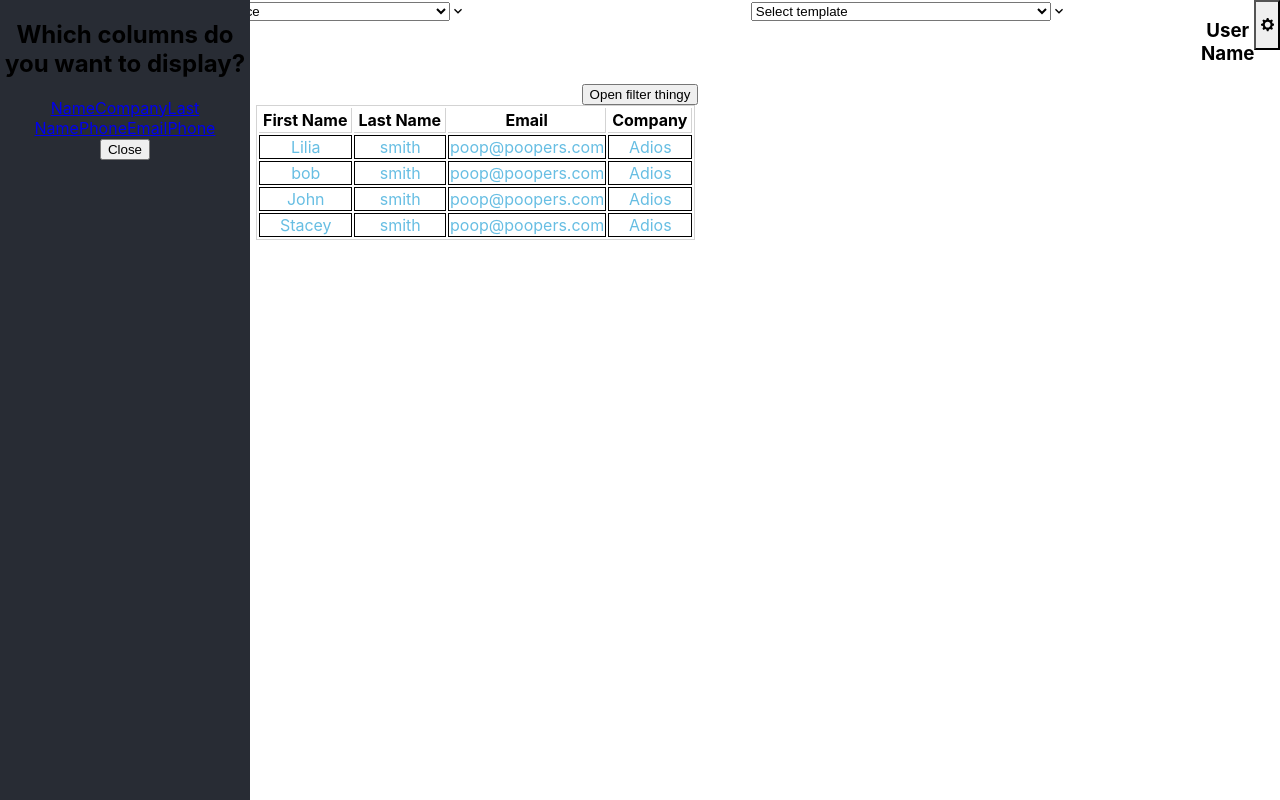
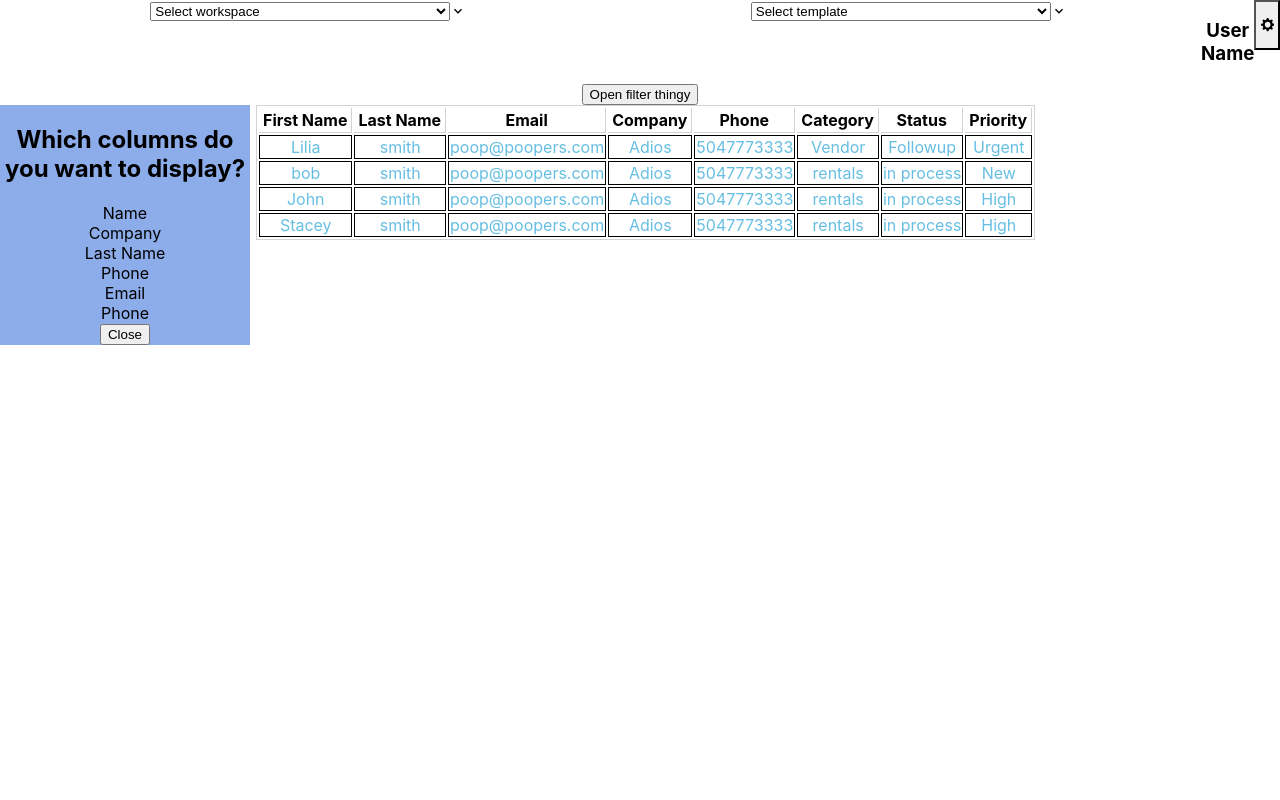
Before and after one commit to tony23nguyen/CRM-Power-Crew, a React (Create React App) app in the folder my-app/frontend/: page / in a window 1280 px wide. Both pictures are taken after a click on the button "Open filter thingy". Built offline with nearby package versions, Linux system fonts and the light colour scheme.

Commit message:
started setting up project with multiple pages

```diff
--- a/my-app/frontend/src/App.css
+++ b/my-app/frontend/src/App.css
@@ -68,13 +68,19 @@ select{
 
 .modalFilter{
   position:fixed;
-  inset: 0;
-  background-color: #282c34;
+  background-color: #8cacea;
   display: flex;
   justify-content: center;
   justify-items: center;
   width: 250px;
-  height: 250;
-  z-index: 1;
+
 
 }
+.filterSelectors{
+  display: flex;
+  flex-direction: column;
+}
+.filterSelectors * {
+  cursor: pointer;
+  margin: auto;
+}
--- a/my-app/frontend/src/App.tsx
+++ b/my-app/frontend/src/App.tsx
@@ -1,19 +1,18 @@
 
 import React from "react";
 import "./App.css";
-import Table from "./Components/Table"
-import Body from "./Components/Body"
-import Header from "./Components/Header"
-import Footer from "./Components/Footer"
 import { filterProps } from "framer-motion";
+import GraphView from "./pages/GraphView";
+import Login from "./pages/Login";
+import TableView from "./pages/TableView";
 
 
 function App() {
 
-  return <div className="App">
-          <Header />
-          <Body />
-        </div>;
+  return (<div className="App">
+          <TableView />
+        </div>
+        )
 }
 
 export default App;
--- a/my-app/frontend/src/Components/FilterModal.tsx
+++ b/my-app/frontend/src/Components/FilterModal.tsx
@@ -15,13 +15,13 @@ export default function FilterModal(props: any){
                 </div>
 
                 <div className="modalBody">
-                    <div>
-                        <a href="#">Name</a>
-                        <a href="#">Company</a>
-                        <a href="#">Last Name</a>
-                        <a href="#">Phone</a>
-                        <a href="#">Email</a>
-                        <a href="#">Phone</a>
+                    <div className="filterSelectors">
+                        <span>Name</span>
+                        <span>Company</span>
+                        <span>Last Name</span>
+                        <span>Phone</span>
+                        <span>Email</span>
+                        <span>Phone</span>
                     </div>
                 <button onClick={()=> props.setIsOpen(false)}>Close</button>
                 </div>
--- a/my-app/frontend/src/Components/Table.tsx
+++ b/my-app/frontend/src/Components/Table.tsx
@@ -8,43 +8,62 @@ export default function Table(): any{
         lname: boolean;
         email: boolean;
         companyname: boolean;
-        phone: boolean
+        phone: boolean;
+        category: boolean;
+        categorystatus: boolean;
+        priority: boolean;
     }
 
-    interface persondata {
+    interface tabledata {
         fname: string;
         lname: string;
         email: string;
         companyname: string;
         phone: number
+        category: string;
+        categorystatus: string;
+        priority: string; //maybe enum?
     }
-    let bob: persondata = {
+
+    let bob: tabledata = {
         fname: "bob",
         lname: "smith",
         email: "poop@poopers.com",
         companyname: "Adios",
-        phone: 5047773333
+        phone: 5047773333,
+        category: "rentals",
+        categorystatus: "in process",
+        priority: "New"
     }
-    let John: persondata = {
+    let John: tabledata = {
         fname: "John",
         lname: "smith",
         email: "poop@poopers.com",
         companyname: "Adios",
-        phone: 5047773333
+        phone: 5047773333,
+        category: "rentals",
+        categorystatus: "in process",
+        priority: "High"
     }
-    let Stacey: persondata = {
+    let Stacey: tabledata = {
         fname: "Stacey",
         lname: "smith",
         email: "poop@poopers.com",
         companyname: "Adios",
-        phone: 5047773333
+        phone: 5047773333,
+        category: "rentals",
+        categorystatus: "in process",
+        priority: "High"
     }
-    let Lilia: persondata = {
+    let Lilia: tabledata = {
         fname: "Lilia",
         lname: "smith",
         email: "poop@poopers.com",
         companyname: "Adios",
-        phone: 5047773333
+        phone: 5047773333,
+        category: "Vendor",
+        categorystatus: "Followup",
+        priority: "Urgent"
     }
     const customers = [Lilia, bob, John, Stacey]
 
@@ -53,7 +72,10 @@ export default function Table(): any{
         lname: true,
         email: true,
         companyname: true,
-        phone: false
+        phone: true,
+        category: true,
+        categorystatus: true,
+        priority: true
     }
 
     function createTableHeaders(): any{
@@ -64,6 +86,9 @@ export default function Table(): any{
                 {userFilter.email && <th>Email</th>}
                 {userFilter.companyname && <th>Company</th>}
                 {userFilter.phone && <th>Phone</th>}
+                {userFilter.category && <th>Category</th>}
+                {userFilter.categorystatus && <th>Status</th>}
+                {userFilter.priority && <th>Priority</th>}
             </tr>
         )
     }
@@ -79,6 +104,9 @@ export default function Table(): any{
                         {userFilter.email && <td>{val.email}</td>}
                         {userFilter.companyname && <td>{val.companyname}</td>}
                         {userFilter.phone && <td>{val.phone}</td>}
+                        {userFilter.category && <td>{val.category}</td>}
+                        {userFilter.categorystatus && <td>{val.categorystatus}</td>}
+                        {userFilter.priority && <td>{val.priority}</td>}
                     </tr>
 
                 )
--- /dev/null
+++ b/my-app/frontend/src/pages/GraphView.tsx
@@ -0,0 +1,10 @@
+
+import React from 'react';
+
+function GraphView() {
+  return (
+    <h1>view all graphs</h1>
+  );
+};
+
+export default GraphView;
--- /dev/null
+++ b/my-app/frontend/src/pages/Login.tsx
@@ -0,0 +1,10 @@
+
+import React from 'react';
+
+function Login(){
+  return (
+    <h1>You can write your blogs!</h1>
+  );
+};
+
+export default Login;
--- /dev/null
+++ b/my-app/frontend/src/pages/TableView.tsx
@@ -0,0 +1,16 @@
+
+import React from 'react';
+import Header from '../components/Header';
+import Body from '../components/Body';
+
+function TableView(){
+  return (
+    <>
+        <Header />
+          <Body />
+    </>
+
+  );
+};
+
+export default TableView;
```
Lines whose indentation alone changed are shown as unchanged.
